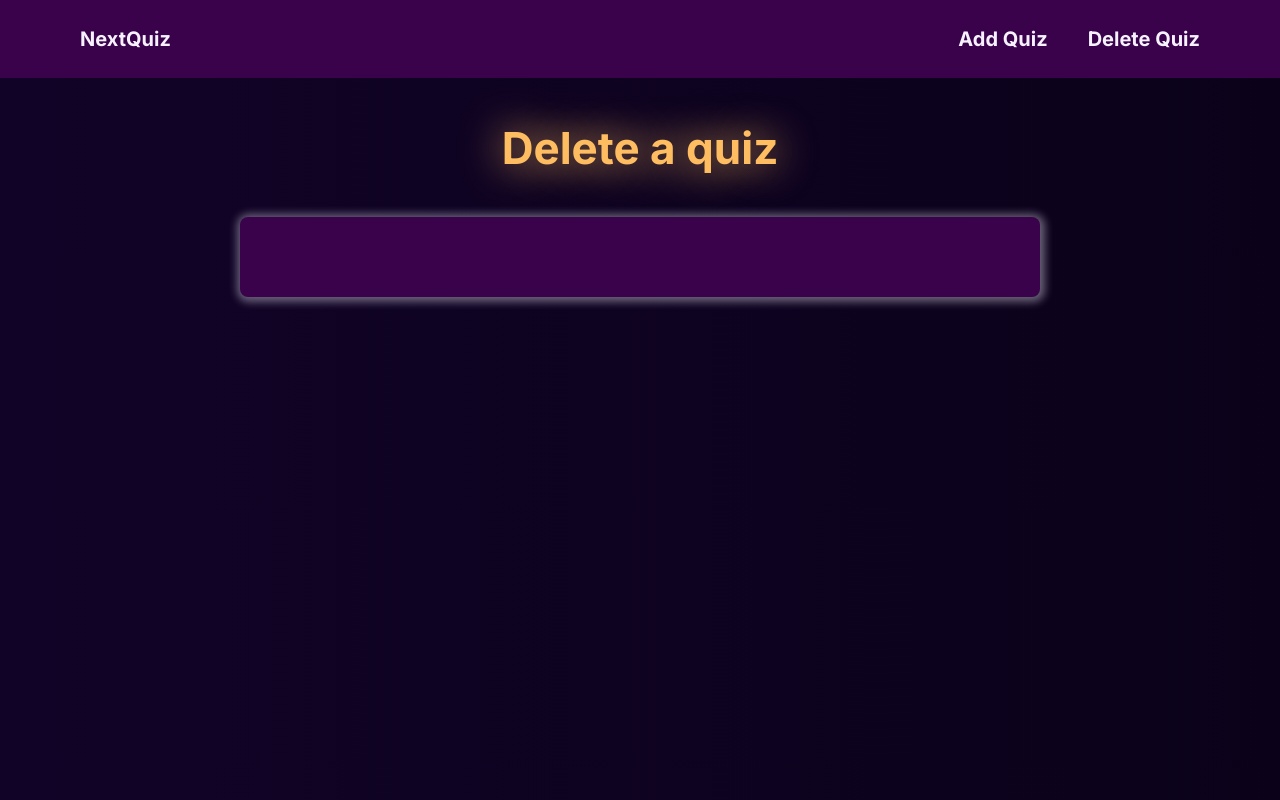
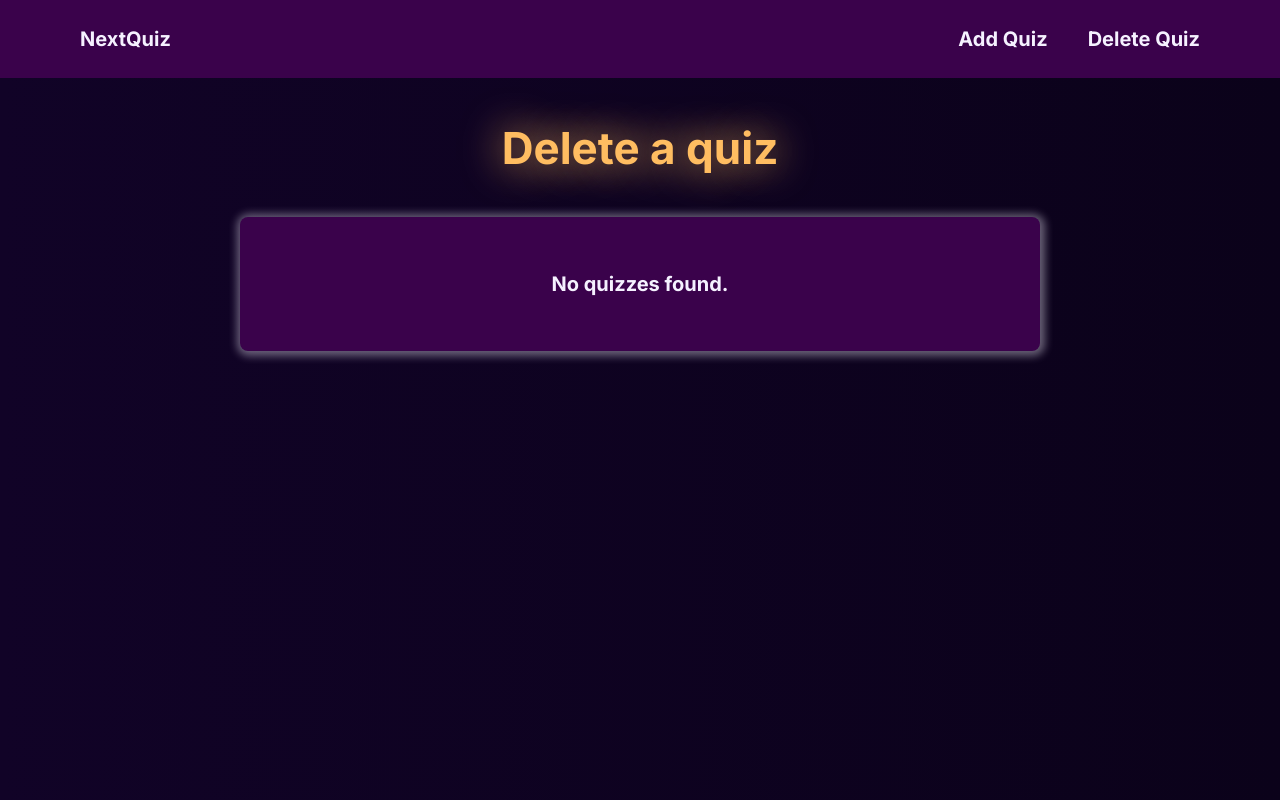
Before and after one commit to rjoshf/Nextjs-quizapp, a Next.js app: page /deletequiz in a window 1280 px wide. Built offline with nearby package versions, Linux system fonts and the light colour scheme.

Commit message:
Updated error handling & messages for no quizzes detected

```diff
--- a/components/DeleteQuizPage/DeleteQuiz.module.css
+++ b/components/DeleteQuizPage/DeleteQuiz.module.css
@@ -50,6 +50,11 @@
     background-color: red;
 }
 
+.noquizzes {
+    font-weight: bold;
+    font-size: 1.25rem;
+}
+
 @media (max-width: 700px) {
     .deleteButton {
         font-size: 0.7rem;
--- a/components/DeleteQuizPage/DeleteQuiz.tsx
+++ b/components/DeleteQuizPage/DeleteQuiz.tsx
@@ -54,9 +54,10 @@ const DeleteQuiz: React.FC<{}> = () => {
             <h1 className={styles.title}>Delete a quiz</h1>
             <div className={styles.deletequizcontainer}>
                 <Card>
-                    <ul className={styles.deleteQuizList}>
+                    {loadedQuizzes.length === 0 && <p className={styles.noquizzes}>No quizzes found.</p>}
+                    {loadedQuizzes.length > 0 && <ul className={styles.deleteQuizList}>
                         {loadedQuizzes.map(quiz => <li className={styles.deleteQuizItem} key={quiz.id}><div>{quiz.title}</div><motion.button whileHover={{ scale: 1.03 }} transition={{ type: 'spring', stiffness: 100 }} className={styles.deleteButton} onClick={() => showModalHandler(quiz.id)}>{isDeleting && selectedId === quiz.id ? "Deleting Quiz..." : "Delete Quiz"}</motion.button></li>)}
-                    </ul>
+                    </ul>}
                 </Card>
             </div>
         </motion.section>
--- a/components/HomePage/QuizSection.module.css
+++ b/components/HomePage/QuizSection.module.css
@@ -122,7 +122,7 @@
 }
 
 .noquiztext {
-    margin-top: 0;
+    margin: 0;
 }
 
 @media (max-width: 1000px) {
--- a/components/HomePage/QuizSection.tsx
+++ b/components/HomePage/QuizSection.tsx
@@ -21,7 +21,7 @@ const QuizSection: React.FC<{ hasQuizStarted: boolean; quizzes: quizzes; startQu
                             <span className={styles.customarrow}></span>
                         </div></>}
                     {quizzes.length === 0 && <h2 className={styles.noquiztext}>No quizzes detected. Please add a quiz.</h2>}
-                    <label className={styles.label} htmlFor='quiztime'><h3 className={styles.labelTitle}>Time per question (seconds):</h3></label>
+                    {quizzes.length > 0 && <><label className={styles.label} htmlFor='quiztime'><h3 className={styles.labelTitle}>Time per question (seconds):</h3></label>
                         <div className={styles.selectcontainer}>
                             <select className={styles.select} defaultValue={10} required onChange={timeChangeHandler} id='quiztime'>
                                 <option key={10}>10</option>
@@ -33,7 +33,7 @@ const QuizSection: React.FC<{ hasQuizStarted: boolean; quizzes: quizzes; startQu
                             </select>
                             <span className={styles.customarrow}></span>
                         </div>
-                    <motion.button whileHover={{ scale: 1.03 }} transition={{ type: 'spring', stiffness: 100 }} disabled={quizzes.length === 0} className={styles.startLink}>{buttonText}</motion.button>
+                        <motion.button whileHover={{ scale: 1.03 }} transition={{ type: 'spring', stiffness: 100 }} disabled={quizzes.length === 0} className={styles.startLink}>{buttonText}</motion.button></>}
                 </form>}
                 {hasQuizStarted === true && <motion.button whileHover={{ scale: 1.03 }} transition={{ type: 'spring', stiffness: 100 }} className={styles.startLink} onClick={startQuiz}>Resume Quiz</motion.button>}
             </Card>
```
Lines whose indentation alone changed are shown as unchanged.
